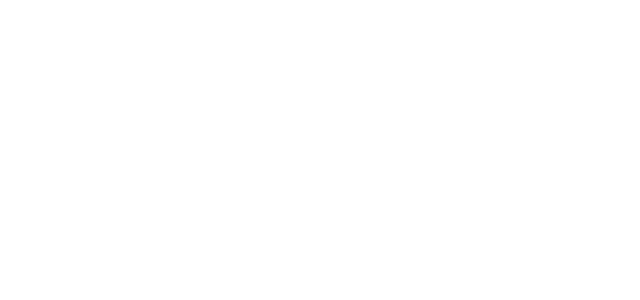
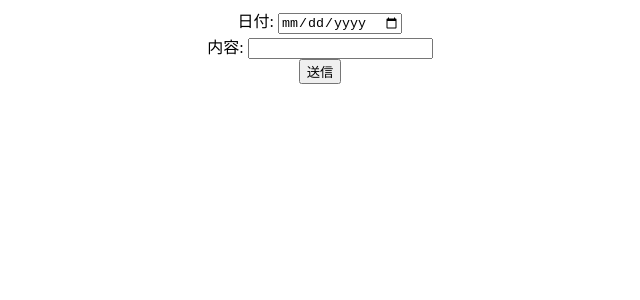
Before and after one commit to Ryusei-M-G/poc-google-calender-api, a React (Vite) app in the folder front-for-debug/: page /form in a window 1280 px wide. Before the commit this address had no page. Shown: the top 300 px of the page, without its empty margins (320-960 px from the left). Built offline with nearby package versions, Linux system fonts and the light colour scheme.

Commit message:
add endpoint /addContent

```diff
--- /dev/null
+++ b/front-for-debug/src/Form.jsx
@@ -0,0 +1,30 @@
+import { useState } from "react";
+import axios from 'axios'
+const Form = () => {
+  const [date,setDate] = useState();
+  const [text,setText] = useState();
+
+
+  const sendInfo = () => {
+    const info = {
+      date: date,
+      text: text,
+    };
+
+    axios.post("http://localhost:3000/addContent",info);
+
+  }
+  return (
+    <div style={{ textAlign: 'center' }}>
+      日付: <input type="date" onChange={(e) => {
+        setDate(e.target.value);
+      }}/><br />
+      内容: <input onChange={(e) =>{
+        setText(e.target.value);
+      }}/><br />
+      <button type="submit" onClick={sendInfo}>送信</button>
+    </div>
+  )
+}
+
+export default Form;
--- a/front-for-debug/src/main.jsx
+++ b/front-for-debug/src/main.jsx
@@ -3,12 +3,14 @@
 import { BrowserRouter as Router, Routes, Route } from 'react-router-dom'
 import App from './App.jsx'
 import SuccessPage from './successPage.jsx'
+import Form from './Form.jsx'
 createRoot(document.getElementById('root')).render(
   <StrictMode>
     <Router>
       <Routes>
         <Route path="/" element={<App />} />
         <Route path="auth/success" element={<SuccessPage />} />
+        <Route path='/form' element={<Form />} />
       </Routes>
     </Router>
   </StrictMode>,
```
Also changed, not shown: front-for-debug/src/index.css (added), 2 other files (tests, documents, lock files or other folders).
